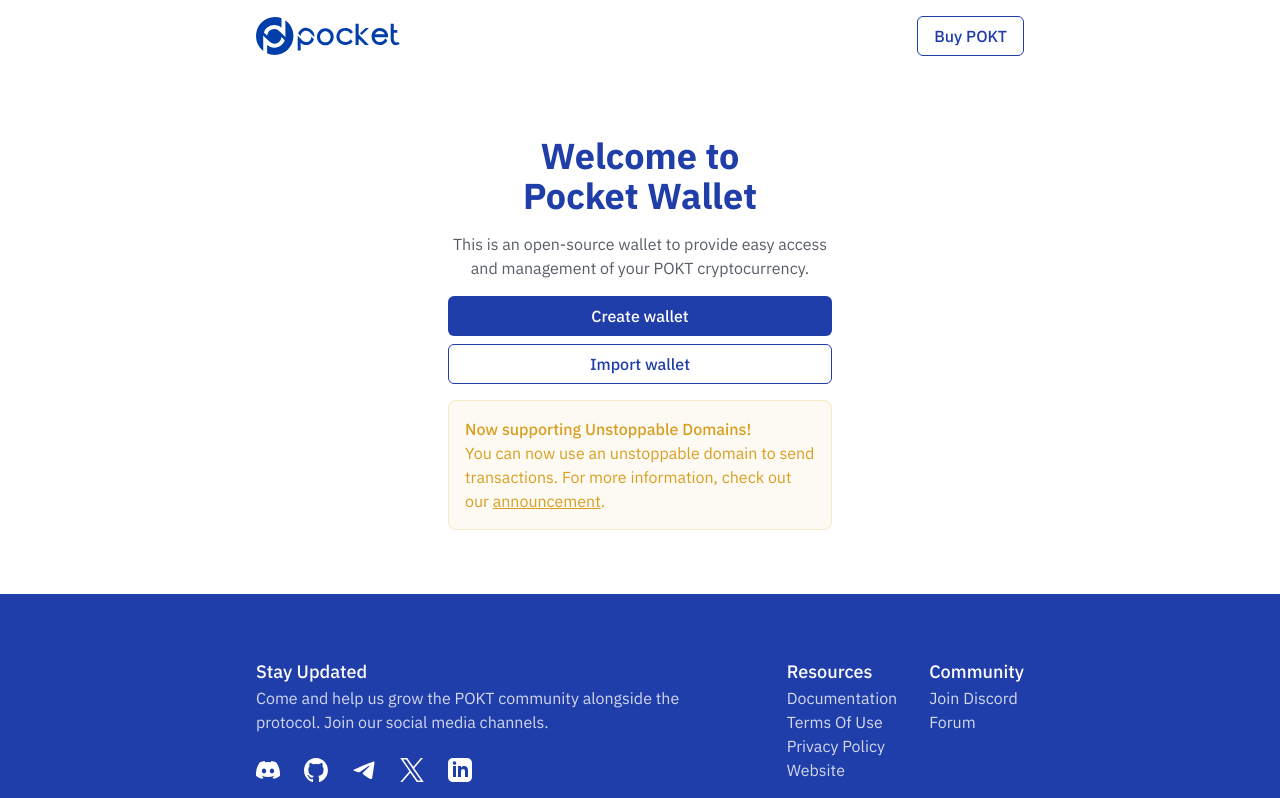
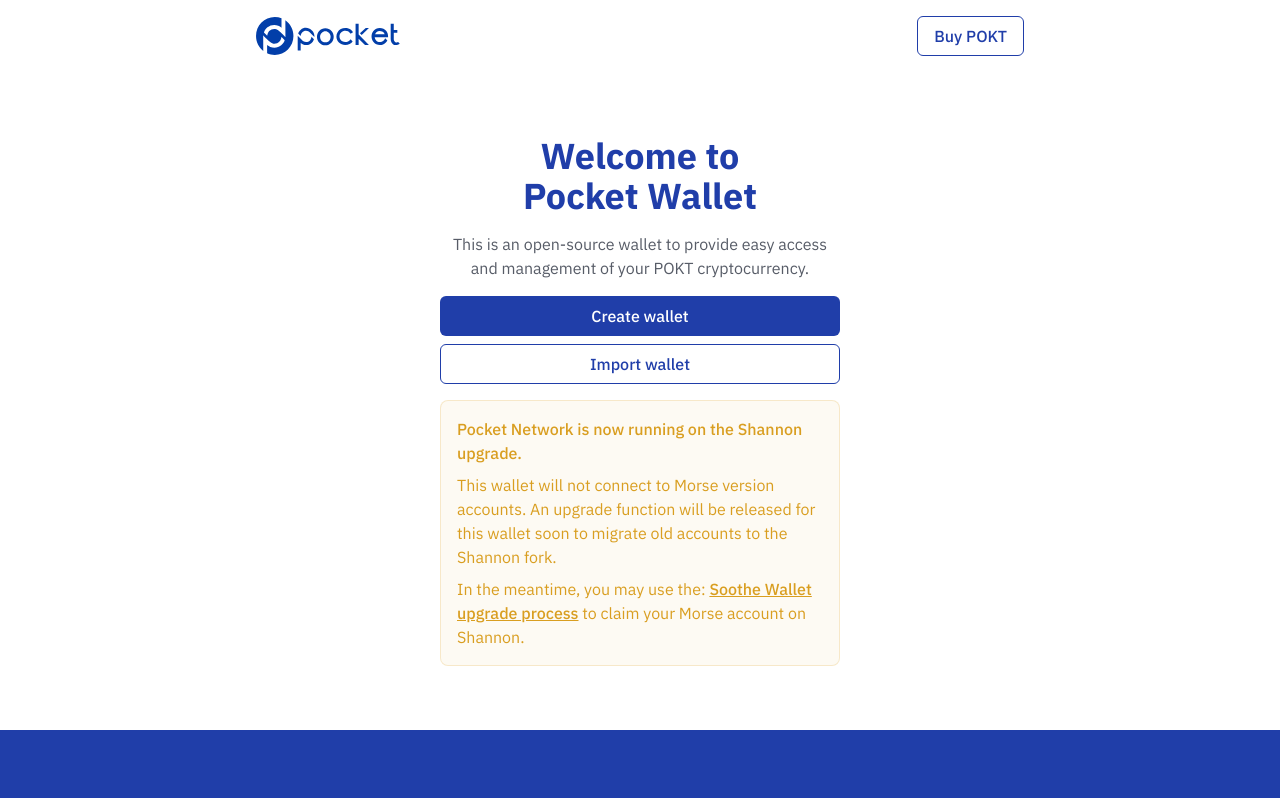
Before and after one commit to pokt-network/web-wallet-v2, a React (Vite) app: page / in a window 1280 px wide. Shown: the top 798 px of the page. Built offline with nearby package versions, Linux system fonts and the light colour scheme; no server answers; what @cosmjs/stargate would draw is missing.

Commit message:
fix(home): update alert message for Shannon upgrade and account migration details

```diff
--- a/src/pages/home.tsx
+++ b/src/pages/home.tsx
@@ -6,7 +6,7 @@
 
 export function Home(): JSX.Element {
   return (
-    <div className="flex flex-col max-w-sm gap-4 px-4 py-16 mx-auto text-center lg:px-0">
+    <div className="flex flex-col max-w-[400px] gap-4 px-4 py-16 mx-auto text-center lg:px-0">
       <Title>
         Welcome to
         <br />
@@ -31,18 +31,25 @@
       </div>
 
       <Alert>
-        <p className="font-medium">Now supporting Unstoppable Domains!</p>
-        You can now use an unstoppable domain to send transactions. For more information, check out
-        our{" "}
-        <a
-          target="_blank"
-          className="underline"
-          rel="noopener noreferrer"
-          href="https://twitter.com/POKTnetwork/status/1625948417888292871"
-        >
-          announcement
-        </a>
-        .
+        <p className="font-medium">Pocket Network is now running on the Shannon upgrade.</p>
+
+        <div className="mt-2">
+          This wallet will not connect to Morse version accounts. An upgrade function will be
+          released for this wallet soon to migrate old accounts to the Shannon fork.
+        </div>
+
+        <p className="mt-2">
+          In the meantime, you may use the:{" "}
+          <a
+            target="_blank"
+            rel="noopener noreferrer"
+            className="underline font-medium"
+            href="https://pocket.network/using-soothe-vault-to-prepare-for-the-shannon-upgrade/"
+          >
+            Soothe Wallet upgrade process
+          </a>{" "}
+          to claim your Morse account on Shannon.
+        </p>
       </Alert>
     </div>
   );
```
